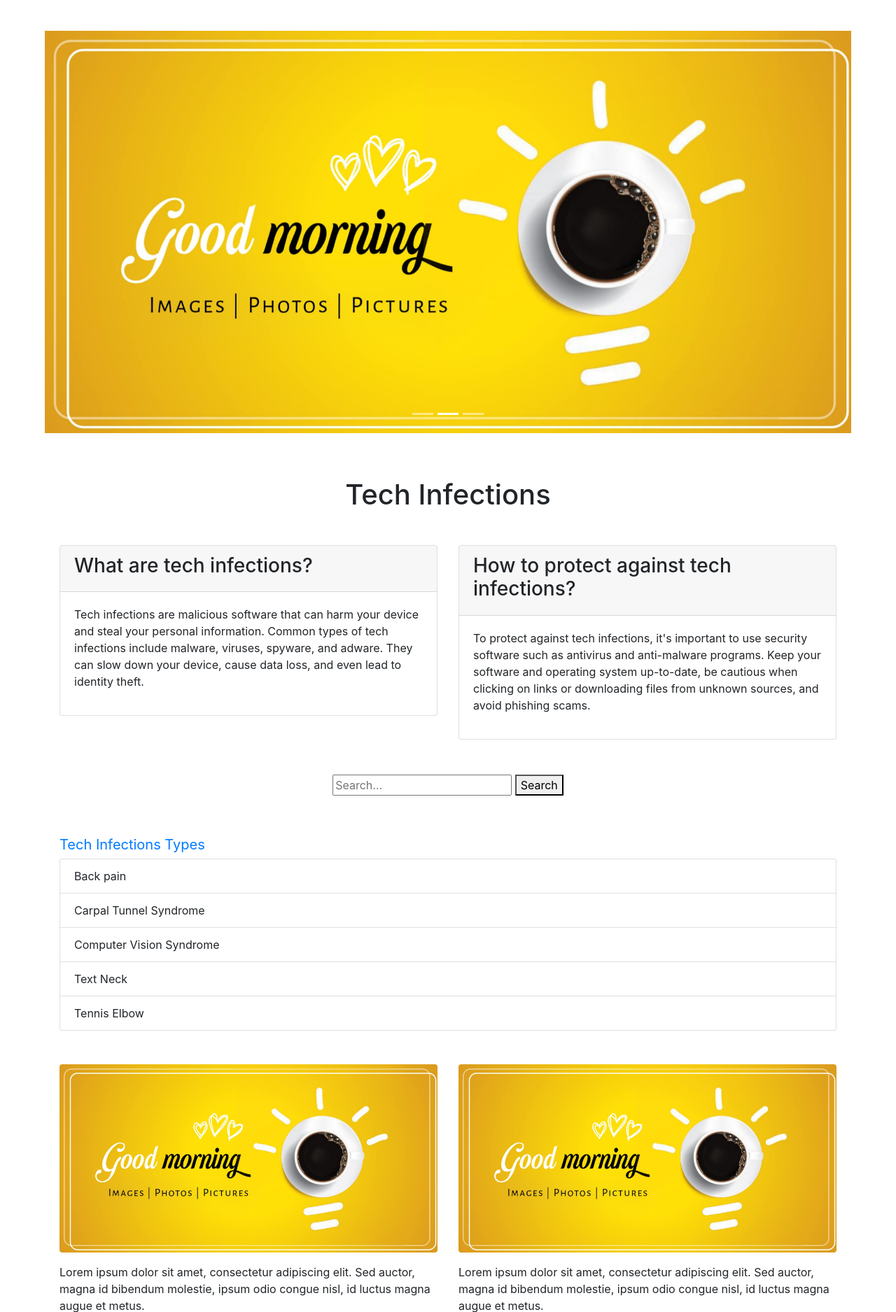
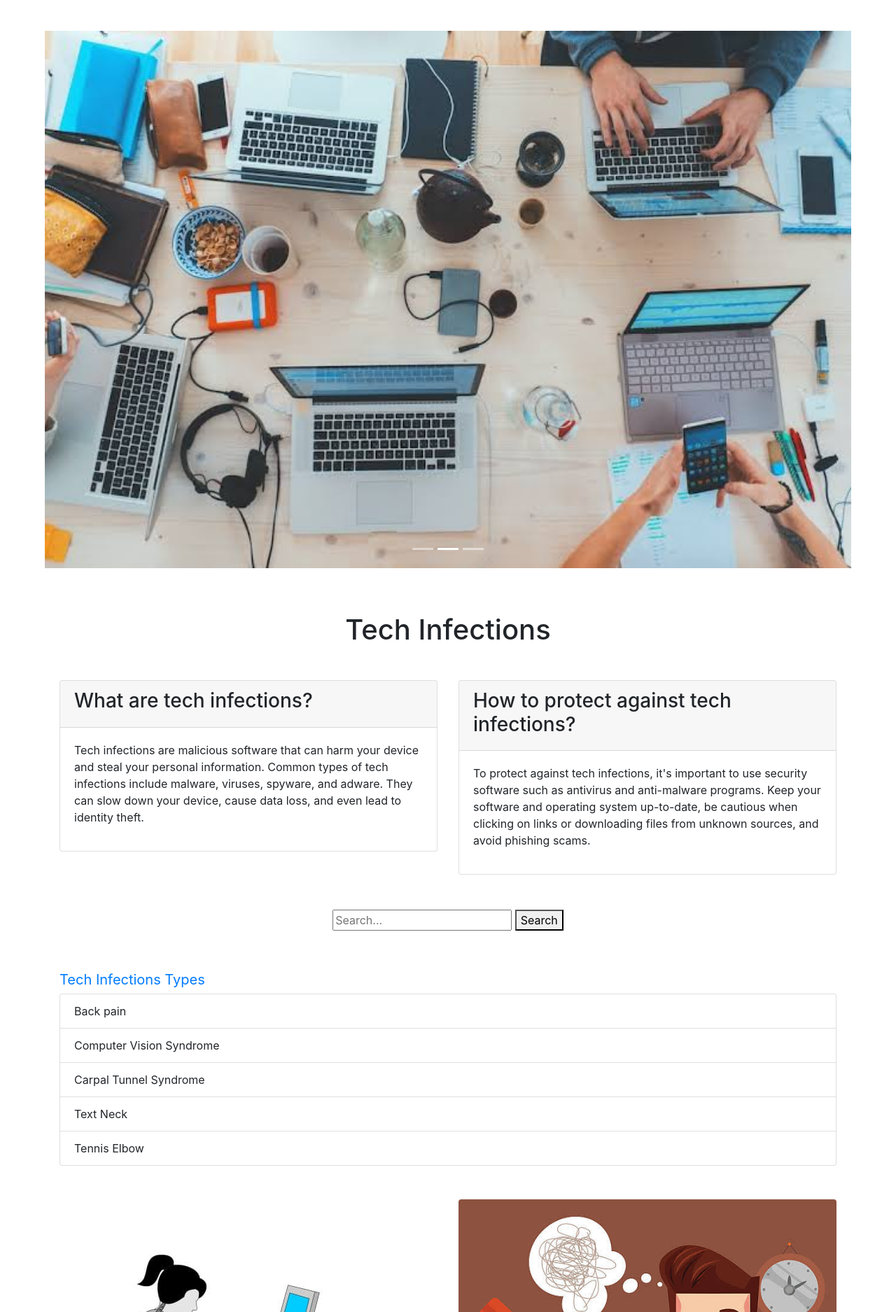
Before and after one commit to ShivamSikotra11/OPDP, a PHP site: page /techInfection.php in a window 1280 px wide. Shown: the part 56-1931 px from the top of the page at 70% size. Run offline with PHP 8.4, Linux system fonts and the light colour scheme.

Commit message:
images added

```diff
--- a/techInfection.php
+++ b/techInfection.php
@@ -261,13 +261,13 @@
             </ol>
             <div class="carousel-inner">
                 <div class="carousel-item active">
-                    <img src="image.jpg" width="30px" height="300%" class="d-block w-100 mx-auto" alt="image1">
+                    <img src="images\genral.jpeg" width="30px" height="300%" class="d-block w-100 mx-auto" alt="image1">
                 </div>
                 <div class="carousel-item">
-                    <img src="image.jpg" width="30px" height="300%" class="d-block w-100 mx-auto" alt="image2">
+                    <img src="images\genral_2.jpeg" width="30px" height="300%" class="d-block w-100 mx-auto" alt="image2">
                 </div>
                 <div class="carousel-item">
-                    <img src="image.jpg" width="30px" height="300%" class="d-block w-100 mx-auto" alt="image3">
+                    <img src="images\overall.jpeg" width="30px" height="300%" class="d-block w-100 mx-auto" alt="image3">
                 </div>
             </div>
             <a class="carousel-control-prev" href="#carouselExampleIndicators" role="button" data-slide="prev">
@@ -319,8 +319,8 @@
             <a class="navbar-brand text-center" href="#">Tech Infections Types</a>
             <ul class="list-group">
                 <li class="list-group-item">Back pain</li>
+                <li class="list-group-item">Computer Vision Syndrome</li>
                 <li class="list-group-item">Carpal Tunnel Syndrome</li>
-                <li class="list-group-item">Computer Vision Syndrome</li>
                 <li class="list-group-item">Text Neck</li>
                 <li class="list-group-item">Tennis Elbow</li>
             </ul>
@@ -329,24 +329,24 @@
         <div class="container-sm-fluid container-lg my-5">
             <div class="row">
                 <div class="col-lg-6 col-sm-12 col-xs-12 mb-5 mb-lg-0">
-                    <img src="image.jpg" class="img-fluid rounded" alt="image1">
+                    <img src="images\neck_back.jpeg" class="img-fluid rounded" alt="image1">
                     <p class="my-3">Lorem ipsum dolor sit amet, consectetur adipiscing elit. Sed auctor, magna id bibendum
                         molestie, ipsum odio congue nisl, id luctus magna augue et metus. </p>
                 </div>
                 <div class="col-lg-6 col-sm-12 col-xs-12 mb-5 mb-lg-0">
-                    <img src="image.jpg" class="img-fluid rounded" alt="image2">
+                    <img src="images\eye_1.jpeg" class="img-fluid rounded" alt="image2">
                     <p class="my-3">Lorem ipsum dolor sit amet, consectetur adipiscing elit. Sed auctor, magna id bibendum
                         molestie, ipsum odio congue nisl, id luctus magna augue et metus. </p>
                 </div>
             </div>
             <div class="row">
                 <div class="col-lg-6 col-sm-12 col-xs-12 mb-5 mb-lg-0">
-                    <img src="image.jpg" class="img-fluid rounded" alt="image3">
+                    <img src="images\tunnel.jpg" class="img-fluid rounded" alt="image3">
                     <p class="my-3">Lorem ipsum dolor sit amet, consectetur adipiscing elit. Sed auctor, magna id bibendum
                         molestie, ipsum odio congue nisl, id luctus magna augue et metus. </p>
                 </div>
                 <div class="col-lg-6 col-sm-12 col-xs-12 mb-5 mb-lg-0">
-                    <img src="image.jpg" class="img-fluid rounded" alt="image4">
+                    <img src="images\neck.jpeg" class="img-fluid rounded" alt="image4">
                     <p class="my-3">Lorem ipsum dolor sit amet, consectetur adipiscing elit. Sed auctor, magna id bibendum
                         molestie, ipsum odio congue nisl, id luctus magna augue et metus. </p>
                 </div>
```
Also changed, not shown: images/eye_1.jpeg (added), images/eyesol.jpeg (added), images/genral.jpeg (added), images/genral_2.jpeg (added), images/neck.jpeg (added), images/neck_back.jpeg (added), images/overall.jpeg (added), images/shoulder_1.jpeg (added), images/shoulder_2.jpeg (added), images/tunnel.jpg (added).
